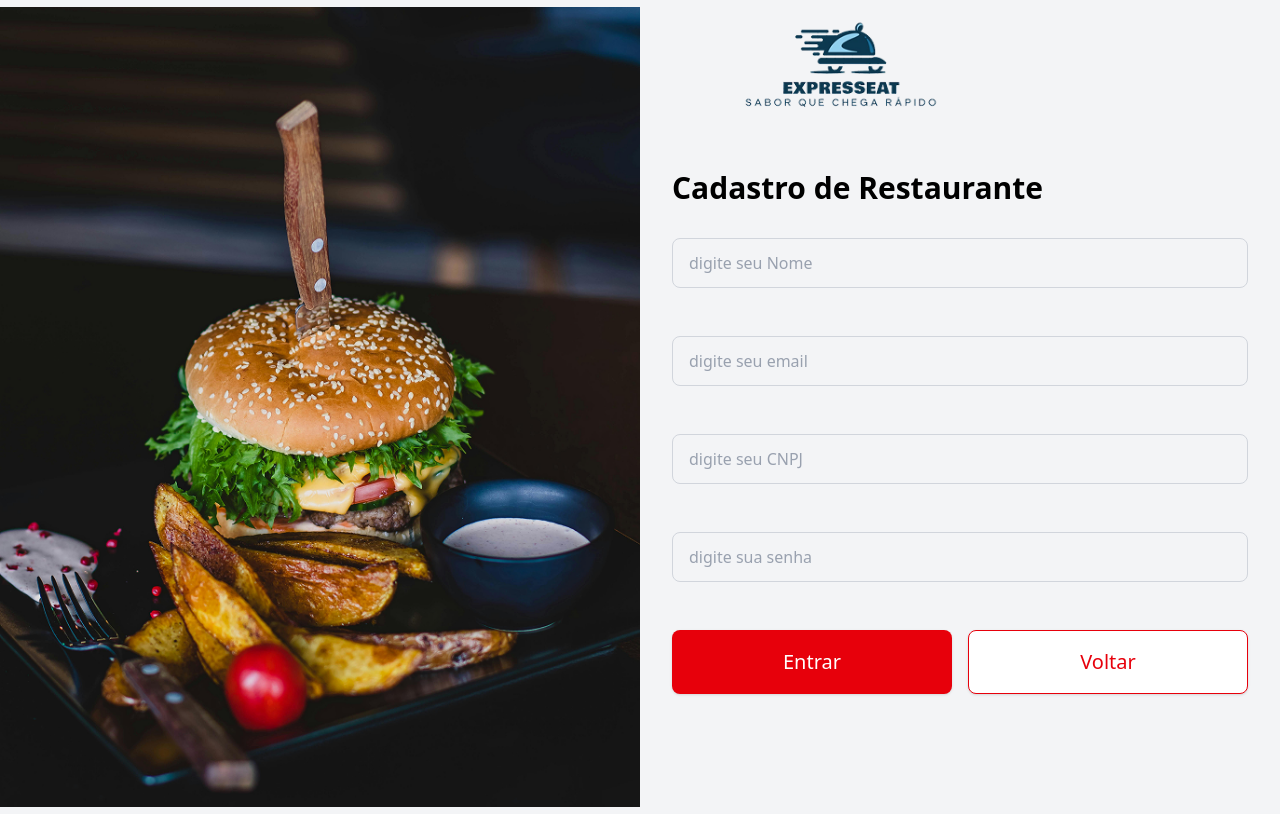
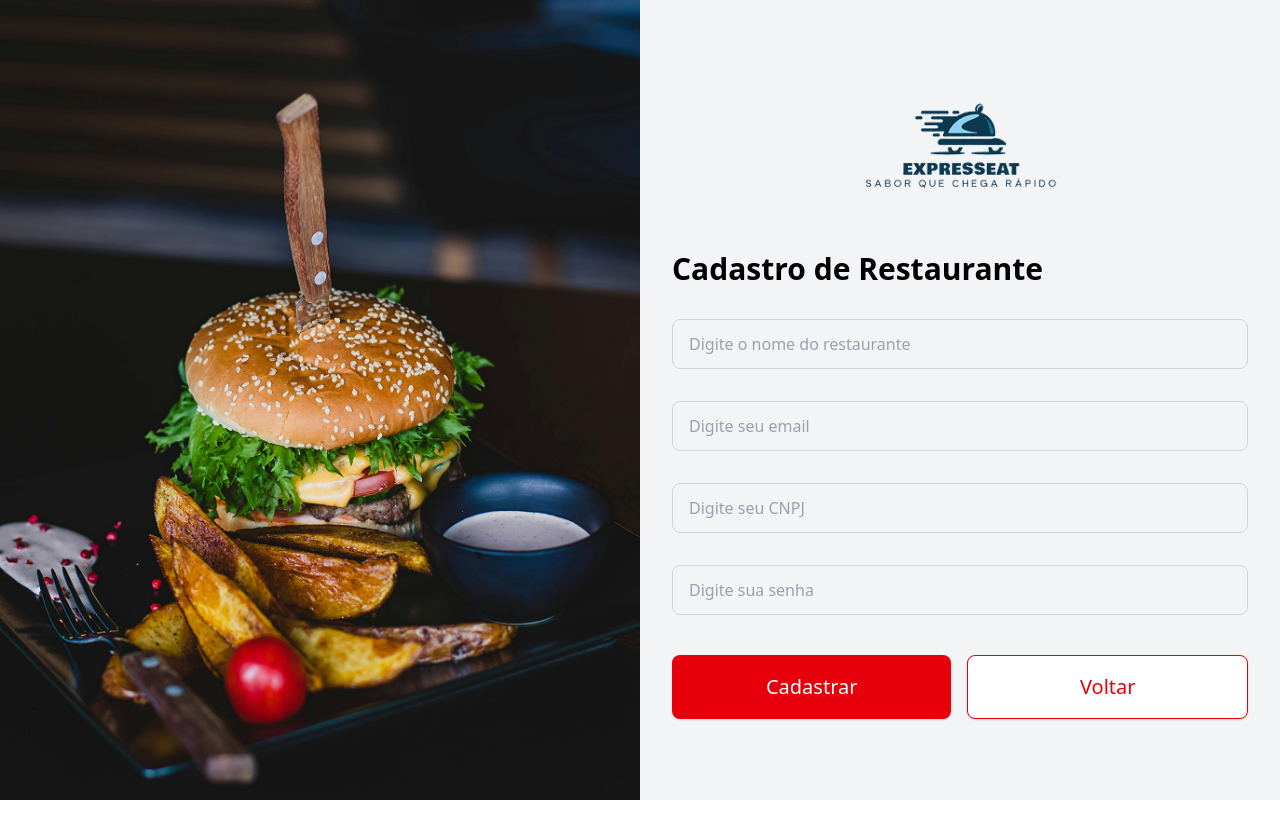
Before and after one commit to dxxiogo/pw2-project, a React (Vite) app: page /restaurant-registration in a window 1280 px wide. Built offline with nearby package versions, Linux system fonts and the light colour scheme.

Commit message:
adicionando telas de Login e Cadastro para autenticação de restaurantes com Redux e implementando gerenciamento de itens

```diff
--- /dev/null
+++ b/src/components/restaurant-sidebar.tsx
@@ -0,0 +1,75 @@
+import React, { useState, useEffect } from "react";
+import { Home, PlusSquare, FileText, LogOut } from "lucide-react";
+import { useNavigate, useLocation } from "react-router-dom";
+
+type NavItem = {
+  icon: React.ElementType;
+  label: string;
+  href: string;
+};
+
+type SidebarProps = {
+  onNavigation?: (item: NavItem) => void;
+};
+
+const RestaurantSidebar = ({ onNavigation }: SidebarProps) => {
+  const [activeIndex, setActiveIndex] = useState(0);
+  const navigate = useNavigate();
+  const location = useLocation();
+
+  const navItems: NavItem[] = [
+    { icon: Home, label: "Meus Itens", href: "/restaurant/home" },
+    { icon: PlusSquare, label: "Criar Item", href: "/restaurant/create-item" },
+    { icon: FileText, label: "Pedidos", href: "/restaurant/orders" },
+    { icon: LogOut, label: "Sair", href: "/welcomepage" },
+  ];
+
+  useEffect(() => {
+    const index = navItems.findIndex((item) =>
+      location.pathname.startsWith(item.href)
+    );
+    if (index !== -1) setActiveIndex(index);
+  }, [location.pathname]);
+
+  const handleClick = (index: number, item: NavItem) => {
+    setActiveIndex(index);
+    if (onNavigation) onNavigation(item);
+    if (item.href) navigate(item.href);
+  };
+
+  return (
+    <nav className="w-16 bg-gray-800 flex flex-col items-center py-4 h-full fixed shadow-lg z-30">
+      <div className="flex flex-col items-center space-y-6 flex-1">
+        {navItems.slice(0, -1).map((item, index) => {
+          const Icon = item.icon;
+          return (
+            <button
+              key={index}
+              onClick={() => handleClick(index, item)}
+              className={`p-3 rounded-lg transition-all duration-200
+                hover:bg-gray-700 hover:scale-105 group
+                ${activeIndex === index ? "bg-gray-700 scale-105" : ""}`}
+              title={item.label}
+            >
+              <Icon size={24} className="text-white" />
+            </button>
+          );
+        })}
+      </div>
+      <div className="pb-2">
+        <button
+          onClick={() =>
+            handleClick(navItems.length - 1, navItems[navItems.length - 1])
+          }
+          className="p-3 rounded-lg transition-all duration-200
+            hover:bg-gray-700 hover:scale-105 group"
+          title="Sair"
+        >
+          <LogOut size={24} className="text-white" />
+        </button>
+      </div>
+    </nav>
+  );
+};
+
+export default RestaurantSidebar;
--- a/src/pages/restaurant/Restaurant.tsx
+++ b/src/pages/restaurant/Restaurant.tsx
@@ -61,18 +61,16 @@ export default function Restaurant() {
       .then(res => res.json())
       .then(data => setRestaurant(data));
 
-    // Buscar itens do restaurante
     fetch(`http://localhost:3001/items?restaurantId=${id}`)
       .then(res => res.json())
       .then(data => setItems(data));
 
-    // Buscar reviews e atualizar média
     fetch(`http://localhost:3001/reviews?restaurantId=${id}`)
       .then(res => res.json())
       .then(data => {
         setReviews(data);
         if (data.length > 0) {
-          const media = data.reduce((acc: number, r: any) => acc + r.rating, 0) / data.length;
+          const media = data.reduce((acc: number, r: Review) => acc + r.rating, 0) / data.length;
           setRestaurant(prev => prev ? { ...prev, rating: media, reviews: data.length } : prev);
         }
       });
--- /dev/null
+++ b/src/pages/restaurant/RestaurantHome.tsx
@@ -0,0 +1,74 @@
+import { useEffect, useState } from "react";
+import { Link } from "react-router-dom";
+import HeaderSearch from "../../components/search-header.tsx";
+import ItemPreview from "../../components/item-preview.tsx";
+import RestaurantSidebar from "../../components/restaurant-sidebar.tsx";
+
+type Item = {
+  id: number;
+  name: string;
+  image: string;
+  price: number;
+  restaurantId: number;
+};
+
+export default function RestaurantHome() {
+  const [items, setItems] = useState<Item[]>([]);
+  const [loading, setLoading] = useState(true);
+  const [error, setError] = useState("");
+  const [searchQuery, setSearchQuery] = useState("");
+
+  const restaurantId = JSON.parse(localStorage.getItem("restaurant") || "null")?.id;
+
+  useEffect(() => {
+    fetch(`http://localhost:3001/items?restaurantId=${restaurantId}`)
+      .then((res) => {
+        if (!res.ok) throw new Error("Falha ao carregar itens");
+        return res.json();
+      })
+      .then((data: Item[]) => setItems(data))
+      .catch((err) => setError(err.message))
+      .finally(() => setLoading(false));
+  }, []);
+
+  const filteredItems = items.filter((i) =>
+    i.name.toLowerCase().includes(searchQuery.toLowerCase())
+  );
+
+  return (
+    <div className="flex min-h-screen">
+      <RestaurantSidebar />
+
+      <div className="flex-1 bg-white ml-16">
+        <HeaderSearch
+          location="Painel do Restaurante"
+          placeholder="Buscar item..."
+          onSearch={(value) => setSearchQuery(value)}
+        />
+
+        {error && <p className="text-red-600 p-4">{error}</p>}
+
+        <section className="mt-8 px-8">
+          <h2 className="text-xl font-bold mb-4">Meus Itens</h2>
+          {loading ? (
+            <p>Carregando...</p>
+          ) : filteredItems.length > 0 ? (
+            <div className="grid grid-cols-2 md:grid-cols-4 gap-4">
+              {filteredItems.map((item) => (
+                <Link key={item.id} to={`/item/${item.id}`}>
+                  <ItemPreview
+                    name={item.name}
+                    image={item.image}
+                    description={`R$ ${item.price.toFixed(2)}`}
+                  />
+                </Link>
+              ))}
+            </div>
+          ) : (
+            <p>Nenhum item encontrado.</p>
+          )}
+        </section>
+      </div>
+    </div>
+  );
+}
--- /dev/null
+++ b/src/pages/restaurant/RestaurantLogin.tsx
@@ -0,0 +1,77 @@
+import { useState } from "react";
+import { useDispatch, useSelector } from "react-redux";
+import { loginRestaurant } from "@/store/restaurantAuthSlice.ts";
+import { RootState, AppDispatch } from "@/store/store.ts";
+import { useNavigate } from "react-router-dom";
+import FilledButton from "@/components/filled-button.tsx";
+import PlaceholderInput from "@/components/text-field.tsx";
+
+export default function RestaurantLogin() {
+  const [email, setEmail] = useState("");
+  const [password, setPassword] = useState("");
+  const dispatch = useDispatch<AppDispatch>();
+  const navigate = useNavigate();
+
+  const { loading, error } = useSelector((state: RootState) => state.restaurantAuth);
+
+async function handleLogin(e: React.FormEvent) {
+  e.preventDefault();
+  const result = await dispatch(loginRestaurant({ email, password }));
+
+  if (loginRestaurant.fulfilled.match(result)) {
+    localStorage.setItem("restaurant", JSON.stringify(result.payload));
+
+    navigate(`/restaurant/home`);
+  }
+}
+
+  return (
+    <div className="flex min-h-screen bg-gray-100 items-center">
+      <div className="flex flex-col justify-center items-start w-full md:w-1/2 px-8">
+        <img
+          src="/assets/logo.png"
+          alt="Welcome"
+          width={200}
+          height={80}
+          className="mb-8 mt-2 self-center"
+        />
+        <h1 className="text-3xl font-bold mb-4 mt-4">Login Restaurante</h1>
+
+        <form onSubmit={handleLogin} className="w-full">
+          <PlaceholderInput
+            placeholder="Digite seu email"
+            value={email}
+            onChange={(e) => setEmail(e.target.value)}
+            className="mb-4"
+          />
+          <PlaceholderInput
+            placeholder="Digite sua senha"
+            value={password}
+            onChange={(e) => setPassword(e.target.value)}
+            type="password"
+            className="mb-4"
+          />
+
+          {error && <p className="text-red-600 mb-4">{error}</p>}
+
+          <FilledButton
+            type="submit"
+            colorClass="bg-red-600 hover:bg-red-700 text-white"
+            className="w-full h-16 text-xl"
+            disabled={loading}
+          >
+            {loading ? "Entrando..." : "Entrar"}
+          </FilledButton>
+        </form>
+      </div>
+
+      <div className="hidden md:flex w-1/2 h-screen">
+        <img
+          src="/assets/hamburguer.png"
+          alt="Hamburguer"
+          className="object-cover w-full h-full"
+        />
+      </div>
+    </div>
+  );
+}
--- a/src/pages/restaurant/RestaurantRegistration.tsx
+++ b/src/pages/restaurant/RestaurantRegistration.tsx
@@ -1,52 +1,111 @@
-import { Link } from "react-router-dom";
-import FilledButton from "../../components/filled-button.tsx";
-import PlaceholderInput from "../../components/text-field.tsx";
+import { useState } from "react";
+import { useDispatch, useSelector } from "react-redux";
+import { registerRestaurant } from "@/store/restaurantAuthSlice.ts";
+import { RootState, AppDispatch } from "@/store/store.ts";
+import { useNavigate } from "react-router-dom";
+import FilledButton from "@/components/filled-button.tsx";
+import PlaceholderInput from "@/components/text-field.tsx";
 
 export default function RestaurantRegistration() {
+  const dispatch = useDispatch<AppDispatch>();
+  const navigate = useNavigate();
+  const { loading, error } = useSelector((state: RootState) => state.restaurantAuth);
+
+  const [formData, setFormData] = useState({
+    name: "",
+    email: "",
+    cnpj: "",
+    password: "",
+  });
+
+  const handleChange = (e: React.ChangeEvent<HTMLInputElement>) => {
+    setFormData({ ...formData, [e.target.name]: e.target.value });
+  };
+
+  const handleSubmit = async (e: React.FormEvent) => {
+    e.preventDefault();
+    const result = await dispatch(registerRestaurant(formData));
+
+    if (registerRestaurant.fulfilled.match(result)) {
+      navigate(`/restaurant/home`);
+    }
+  };
+
   return (
-<div className="flex min-h-screen bg-gray-100 items-center">
-   <div className="hidden md:flex w-1/2 h-screen">
+    <div className="flex min-h-screen bg-gray-100 items-center">
+      <div className="hidden md:flex w-1/2 h-screen">
         <img
           src="/assets/hamburguer.png"
           alt="Hamburguer"
           className="object-cover w-full h-full"
         />
       </div>
-      <div className="flex flex-col justify-center items-start w-full md:w-1/2 px-8 mb-30">
+
+      <div className="flex flex-col justify-center items-start w-full md:w-1/2 px-8">
         <img
           src="/assets/logo.png"
           alt="Welcome"
           width={200}
           height={80}
-          className="mb-8 mt-2 self-center mr-60"
+          className="mb-8 mt-2 self-center"
         />
         <h1 className="text-3xl font-bold mb-8 mt-4 w-full text-left max-w-xl">
           Cadastro de Restaurante
         </h1>
 
-        <PlaceholderInput placeholder="digite seu Nome" className="mb-6 w-full" />
-        <PlaceholderInput placeholder="digite seu email" className="mb-6 w-full" />
-        <PlaceholderInput placeholder="digite seu CNPJ" className="mb-6 w-full" />
-        <PlaceholderInput placeholder="digite sua senha" className="mb-6 w-full" />
+        {error && <p className="text-red-600 mb-4">{error}</p>}
 
-        <div className="flex flex-row gap-4 w-full max-w-full">
-          <Link to="/restaurant/123" className="w-100">
+        <form onSubmit={handleSubmit} className="w-full">
+          <PlaceholderInput
+            name="name"
+            placeholder="Digite o nome do restaurante"
+            className="mb-4 w-full"
+            value={formData.name}
+            onChange={handleChange}
+          />
+          <PlaceholderInput
+            name="email"
+            placeholder="Digite seu email"
+            className="mb-4 w-full"
+            value={formData.email}
+            onChange={handleChange}
+          />
+          <PlaceholderInput
+            name="cnpj"
+            placeholder="Digite seu CNPJ"
+            className="mb-4 w-full"
+            value={formData.cnpj}
+            onChange={handleChange}
+          />
+          <PlaceholderInput
+            name="password"
+            placeholder="Digite sua senha"
+            type="password"
+            className="mb-4 w-full"
+            value={formData.password}
+            onChange={handleChange}
+          />
+
+          <div className="flex flex-row gap-4 w-full max-w-full mt-6">
             <FilledButton
+              type="submit"
               colorClass="bg-red-600 hover:bg-red-700 text-white"
               className="w-full h-16 text-xl cursor-pointer"
+              disabled={loading}
             >
-              Entrar
+              {loading ? "Cadastrando..." : "Cadastrar"}
             </FilledButton>
-          </Link>
-          <Link to="/" className="w-100">
+
             <FilledButton
               colorClass="bg-white hover:bg-red-700 text-red-600 border border-red-600 hover:text-white"
               className="w-full h-16 text-xl cursor-pointer"
+              onClick={() => navigate("/")}
+              type="button"
             >
               Voltar
             </FilledButton>
-          </Link>
-        </div>
+          </div>
+        </form>
       </div>
     </div>
   );
```
